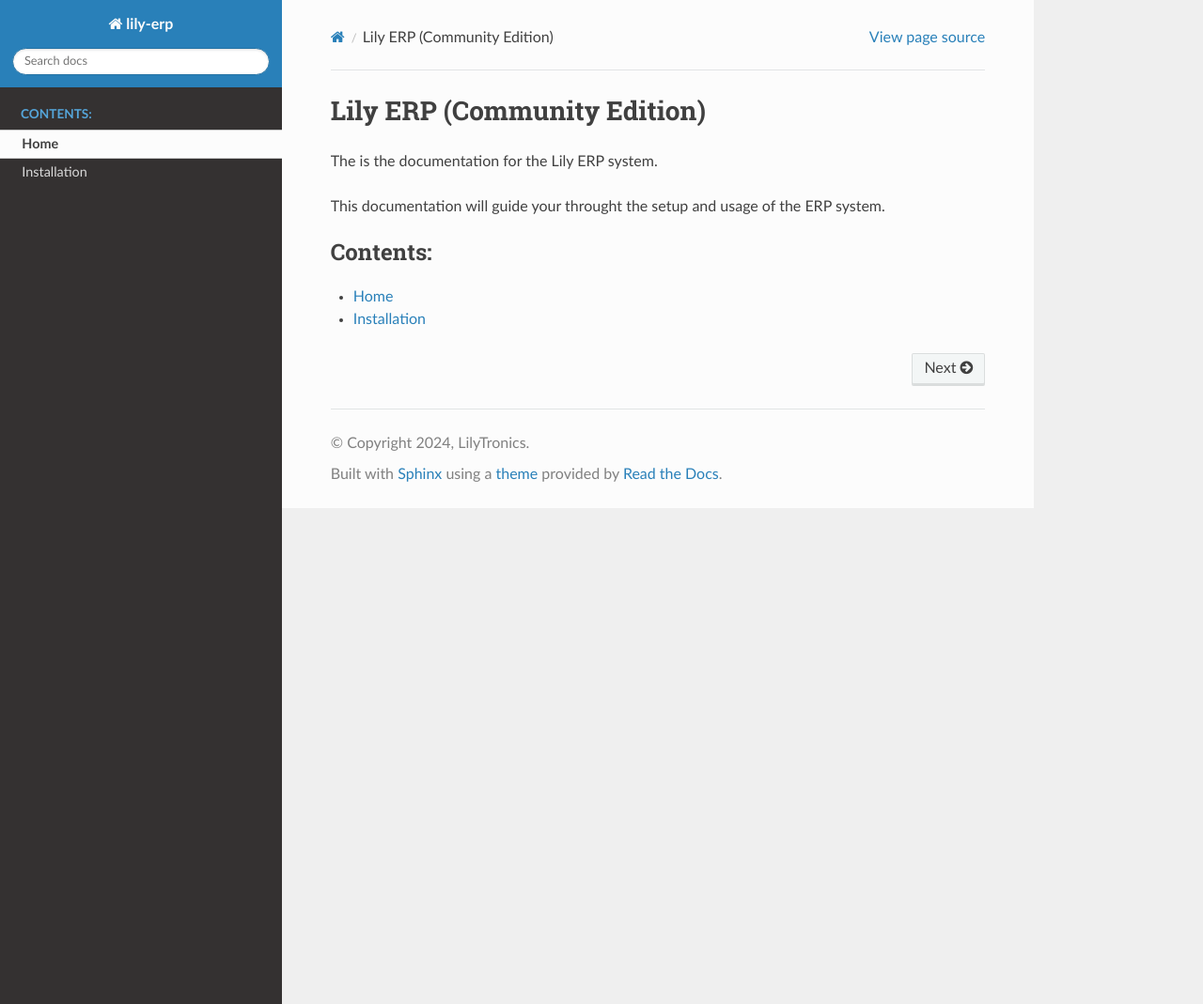
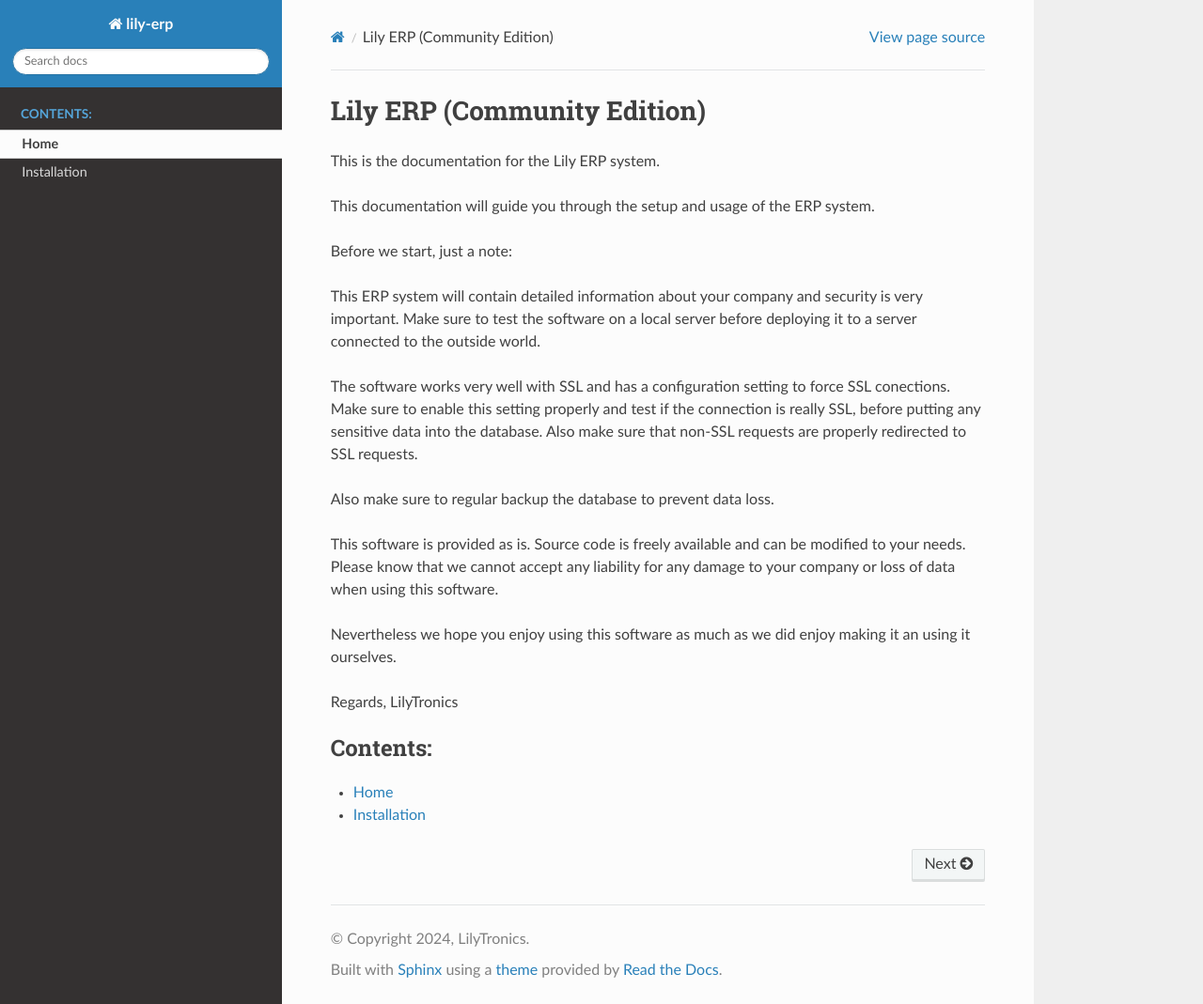
Before and after one commit to LilyTronics/lily_erp, a Sphinx documentation site: the page built from docs/index.rst, in a window 1280 px wide and 1069 px high. Shown: the whole window at 94% size. Built offline with Sphinx 7.4.7 and the Read the Docs theme 3.1.0, drawn with Linux system fonts in a browser that asks for light colours.

Commit message:
updated index page

```diff
--- a/docs/index.rst
+++ b/docs/index.rst
@@ -1,13 +1,35 @@
 Lily ERP (Community Edition)
 ==============================================
 
-The is the documentation for the Lily ERP system.
+This is the documentation for the Lily ERP system.
 
-This documentation will guide your throught the setup and usage of the ERP system.
+This documentation will guide you through the setup and usage of the ERP system.
 
+Before we start, just a note:
+
+This ERP system will contain detailed information about your company and security is very important.
+Make sure to test the software on a local server before deploying it to a server connected to the
+outside world.
+
+The software works very well with SSL and has a configuration setting to force SSL conections.
+Make sure to enable this setting properly and test if the connection is really SSL, before putting
+any sensitive data into the database. Also make sure that non-SSL requests are properly redirected
+to SSL requests.
+
+Also make sure to regular backup the database to prevent data loss.
+
+This software is provided as is. Source code is freely available and can be modified to your needs.
+Please know that we cannot accept any liability for any damage to your company or loss of data when
+using this software.
+
+Nevertheless we hope you enjoy using this software as much as we did enjoy making it an using it
+ourselves.
+
+Regards,
+LilyTronics
 
 .. toctree::
-   :maxdepth: 2
+   :maxdepth: 1
    :caption: Contents:
 
     Home                            <self>
```
